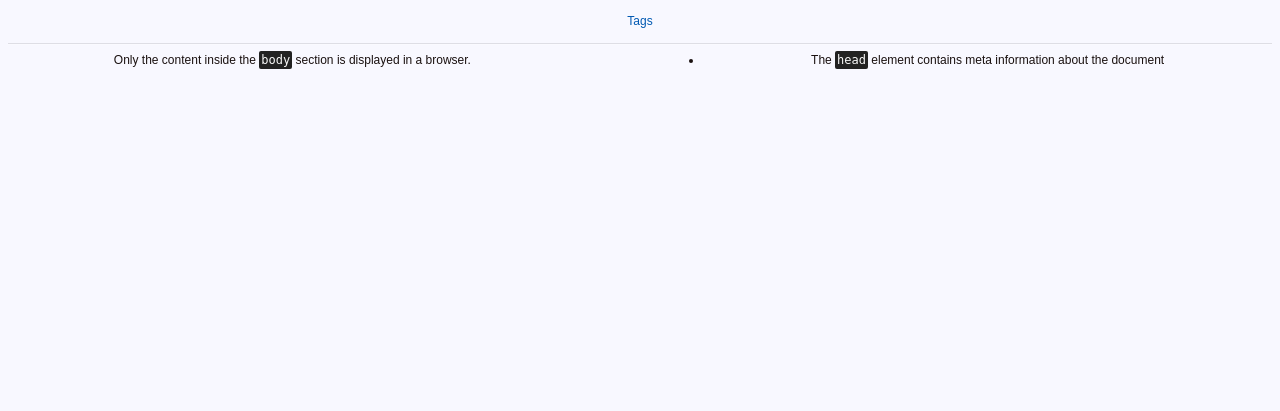
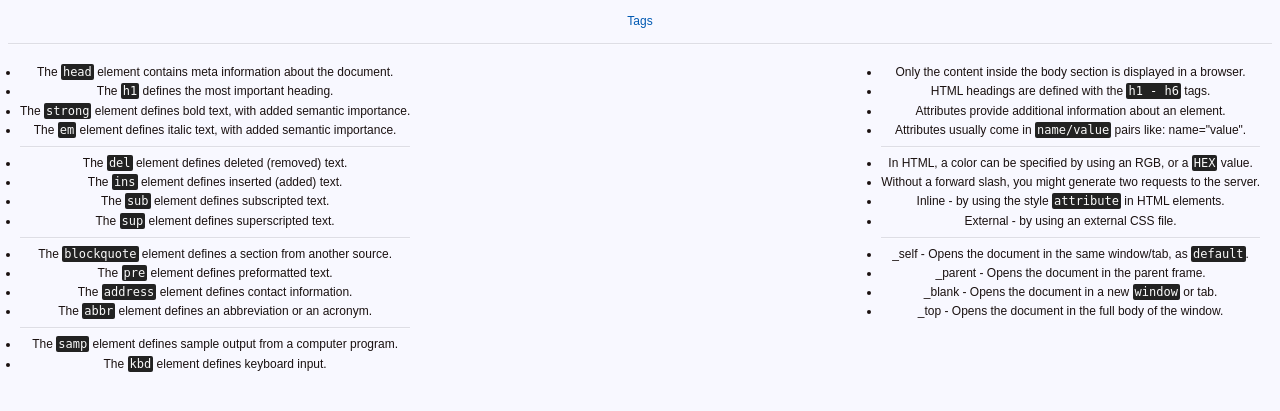
Before and after one commit to wavnencs/w3schools, a PHP site: page / in a window 1280 px wide. Shown: the top 411 px of the page. Run offline with PHP 8.4, Linux system fonts and the light colour scheme; some libraries are stand-ins or nearby versions.

Commit message:
basic tagnames / margin fixes

```diff
--- a/css/pointers.css
+++ b/css/pointers.css
@@ -29,7 +29,7 @@ code {
     color: #fafafa;
     background: #222222;
 
-    padding: 2px;
+    padding: 1px 2px;
     border-radius: 2px;
 }
 
--- a/css/selectors.css
+++ b/css/selectors.css
@@ -1,9 +1,6 @@
 .i-left,
 .i-right {
-    margin: 0;
-    padding: 0;
-
-    width: 45%;
+    margin: 1em;
     max-width: 45%;
 }
 
--- a/index.html
+++ b/index.html
@@ -28,15 +28,44 @@
     </div>
     <hr/>
 
-    <div id="tags" class="i-left">
+    <div id="tags" class="i-right">
         <ul>
-            <li>Only the content inside the <code>body</code> section is displayed in a browser.</li>
+            <li>Only the content inside the body section is displayed in a browser.</li>
+            <li>HTML headings are defined with the <code>h1 - h6</code> tags.</li>
+            <li>Attributes provide additional information about an element.</li>
+            <li>Attributes usually come in <code>name/value</code> pairs like: name="value".</li>
+            <hr/>
+            <li>In HTML, a color can be specified by using an RGB, or a <code>HEX</code> value.</li>
+            <li>Without a forward slash, you might generate two requests to the server.</li>
+            <li>Inline - by using the style <code>attribute</code> in HTML elements.</li>
+            <li>External - by using an external CSS file.</li>
+            <hr/>
+            <li>_self - Opens the document in the same window/tab, as <code>default</code>.</li>
+            <li>_parent - Opens the document in the parent frame.</li>
+            <li>_blank - Opens the document in a new <code>window</code> or tab.</li>
+            <li>_top - Opens the document in the full body of the window.</li>
         </ul>
     </div>
 
-    <div class="i-right">
+    <div class="i-left">
         <ul>
-            <li>The <code>head</code> element contains meta information about the document</li>
+            <li>The <code>head</code> element contains meta information about the document.</li>
+            <li>The <code>h1</code> defines the most important heading.</li>
+            <li>The <code>strong</code> element defines bold text, with added semantic importance.</li>
+            <li>The <code>em</code> element defines italic text, with added semantic importance.</li>
+            <hr/>
+            <li>The <code>del</code> element defines deleted (removed) text.</li>
+            <li>The <code>ins</code> element defines inserted (added) text.</li>
+            <li>The <code>sub</code> element defines subscripted text.</li>
+            <li>The <code>sup</code> element defines superscripted text.</li>
+            <hr/>
+            <li>The <code>blockquote</code> element defines a section from another source.</li>
+            <li>The <code>pre</code> element defines preformatted text.</li>
+            <li>The <code>address</code> element defines contact information.</li>
+            <li>The <code>abbr</code> element defines an abbreviation or an acronym.</li>
+            <hr/>
+            <li>The <code>samp</code> element defines sample output from a computer program.</li>
+            <li>The <code>kbd</code> element defines keyboard input.</li>
         </ul>
     </div>
 
```
